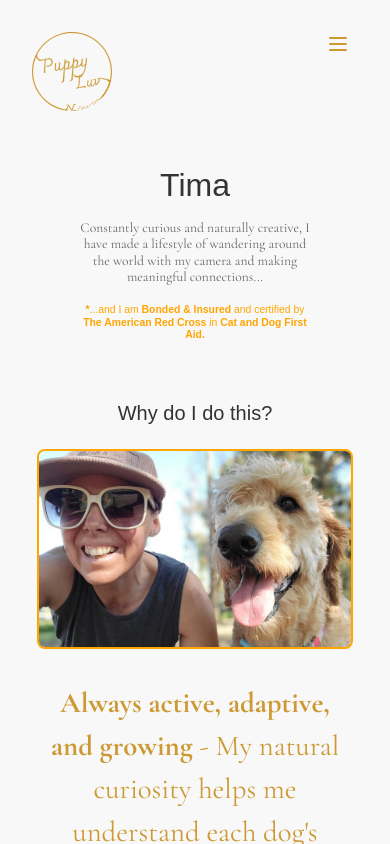
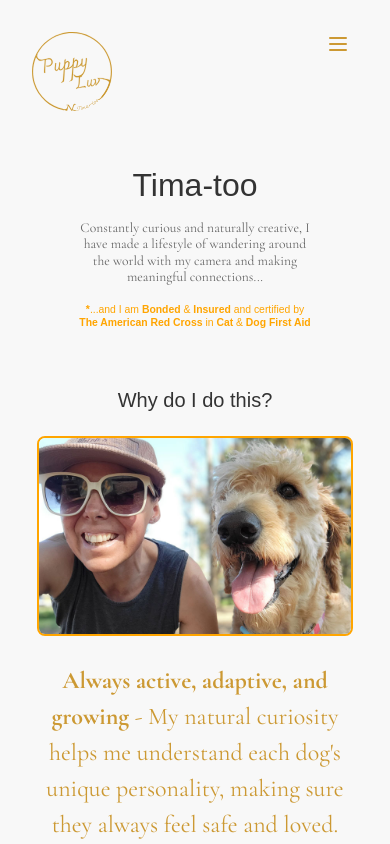
Before and after one commit to fatimih/puppyluv-app, a React (Vite) app: page /about in a window 390 px wide. Built offline with nearby package versions, Linux system fonts and the light colour scheme; a web font is replaced by a local one.

Commit message:
Fix text sizing in About and Home page

```diff
--- a/src/pages/About.jsx
+++ b/src/pages/About.jsx
@@ -7,9 +7,9 @@ function About() {
   return (
     <div className="page-content">
       <section className="hero">
-        <h1>Tima</h1>
+        <h1>Tima-too</h1>
         <p>Constantly curious and naturally creative, I have made a lifestyle of wandering around the world with my camera and making meaningful connections...</p>
-        <h2><b>*</b>...and I am <b>Bonded & Insured</b> and certified by <b>The American Red Cross</b> in <b>Cat and Dog First Aid.</b> </h2>
+        <h2><b>*</b>...and I am <b>Bonded </b>&<b> Insured</b> and certified by <b>The American Red Cross</b> in <b>Cat</b> & <b>Dog First Aid</b> </h2>
       </section>
 
       <section className="features">
@@ -19,14 +19,11 @@ function About() {
             <img
               src={timaImage}
               alt="Tima with dogs"
-              className="about-about-image"
+              className="about-about-image" style={{marginBottom:'1.7rem' }}
             />
-            <h3>
-  <span style={{ fontWeight: 'bold' }}>Always active, adaptive, and growing</span> - My natural curiosity helps me understand each dog's unique personality, making sure they always feel safe and loved. Having spent most of my life traveling
+           <h3>
+  <span style={{ fontWeight: 'bold' }}>Always active, adaptive, and growing</span> - My natural curiosity helps me understand each dog's unique personality, making sure they always feel safe and loved. Having spent most of <span style={{ fontSize: '0.8em' }}>my life traveling and living in different parts of the world, I've been welcomed into many homes, and <span style={{ fontWeight: 'bold' }}>I truly value respecting spaces and creating a sense of comfort</span> for pets and their humans.</span>
 </h3>
-<p>
-  and living in different parts of the world, I've been welcomed into many homes, and <span style={{ fontWeight: 'bold' }}>I truly value respecting spaces and creating a sense of comfort</span> for pets and their humans.
-</p>
             <h4>* "<b>Tima-too</b>" started in childhood, and stuck! And is now an endearing family name for me :)</h4>
           </div>
         </div>
--- a/src/pages/Home.jsx
+++ b/src/pages/Home.jsx
@@ -109,7 +109,7 @@ function Home() {
                 alt="Tima with dogs"
                 className="home-about-image"
               />
-              <h3>
+<h3 style={{ fontSize: '1.5rem' }}>
   <span style={{ fontWeight: 'bold' }}>Walking</span> has always been a meaningful part of my life -
   <span style={{ fontWeight: 'bold' }}>it's where I find connection</span>, especially with pups.
 </h3>
--- a/src/styles/global.css
+++ b/src/styles/global.css
@@ -890,7 +890,7 @@ nav ul li a:hover {
 .about-grid .feature-item h3 {
   font-family: var(--font-secondary);          /* Update from "futura-pt", sans-serif */
   font-weight: 300; /* Medium font weight */
-  font-size: 1.8rem; /* Font size for titles */
+  font-size: 1.5rem; /* Font size for titles */
   text-align: center; /* Center text */
 }
 
@@ -899,7 +899,7 @@ nav ul li a:hover {
 .about-grid .feature-item p {
   font-family: var(--font-secondary);          /* Update from "futura-pt", sans-serif */
   font-weight: 300; /* Medium font weight */
-  font-size: 1.5rem; /* Font size for titles */
+  font-size: 1.2rem; /* Font size for titles */
   text-align: center; /* Center text */
 }
 
@@ -1447,7 +1447,7 @@ nav ul li a:hover {
   height: 200px;
   object-fit: cover;
   border-radius: var(--border-radius);
-  margin-bottom: var(--spacing-large);
+  margin-bottom : var(--spacing-large);
 }
 
 .home-about-image {  /* Add this new block here */
@@ -1506,7 +1506,7 @@ input[id="specificEndDate"] {
 /* Create placeholder effect for date inputs before value is selected */
 .contact-form input[type="date"]:not(:valid):before {
   content: "mm/dd/yyyy";
-  color: #FFA500;
+  color: #CC9933;
   position: absolute;
   top: 50%;
   left: 50%;
```
